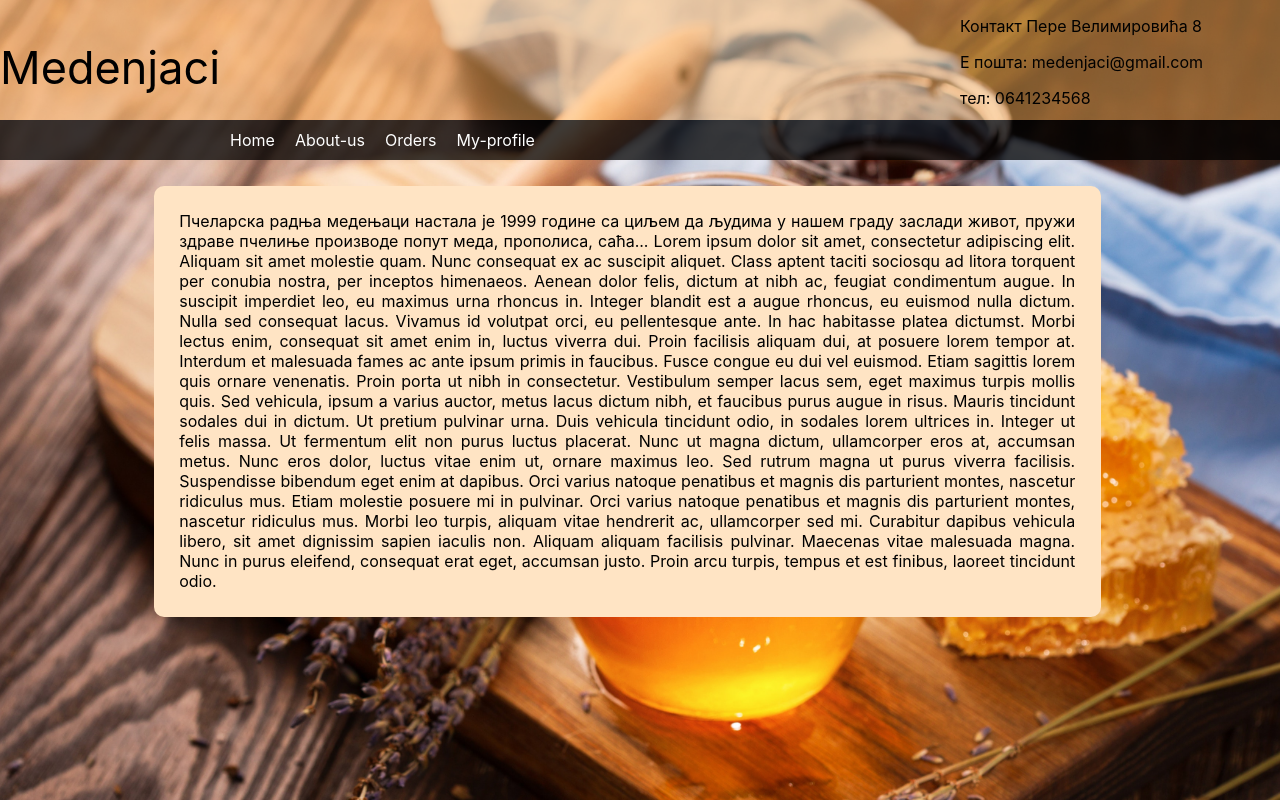
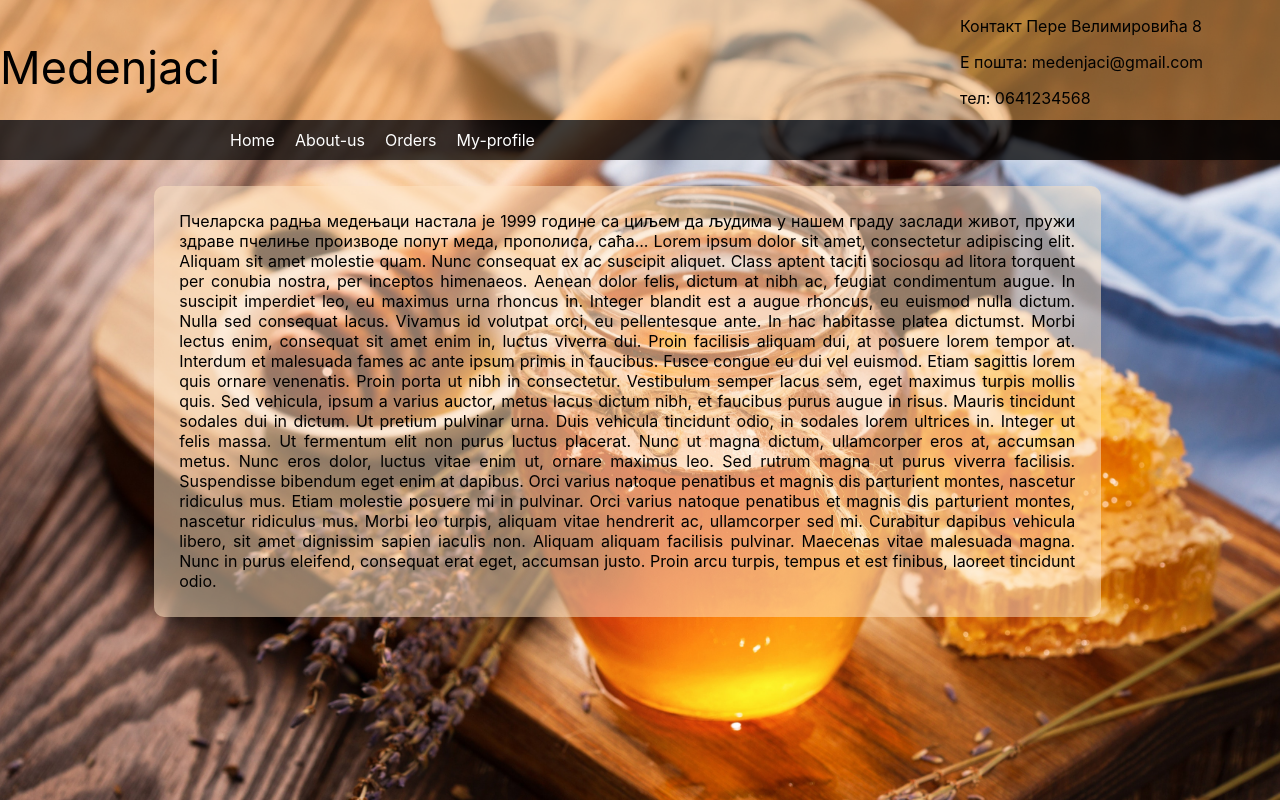
Before and after one commit to bpavle/honey-store-web, a React (Create React App) app: page /about-us in a window 1280 px wide. Built offline with nearby package versions, Linux system fonts and the light colour scheme.

Commit message:
Added transparency

```diff
--- a/src/components/About.module.css
+++ b/src/components/About.module.css
@@ -1,7 +1,7 @@
 .About {
   width: 70%;
   height: 70%;
-  background-color: bisque;
+  background-color: rgba(255, 228, 196, 0.521);
   text-align: justify;
   margin: 2% 12%;
   padding: 2%;
--- a/src/components/MyProfile.module.css
+++ b/src/components/MyProfile.module.css
@@ -1,7 +1,7 @@
 .MyProfile {
   height: 70%;
   width: 22%;
-  background-color: bisque;
+  background-color: rgba(255, 228, 196, 0.521);
   text-align: justify;
   margin: 2% 35%;
   padding: 2%;
```
